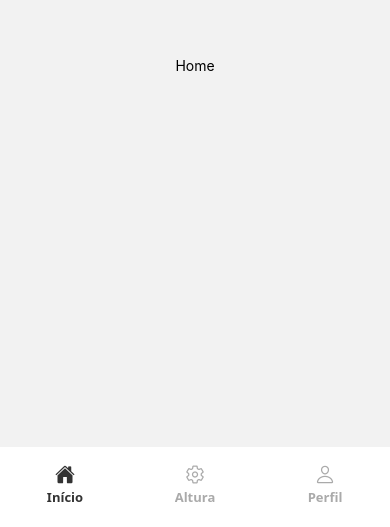
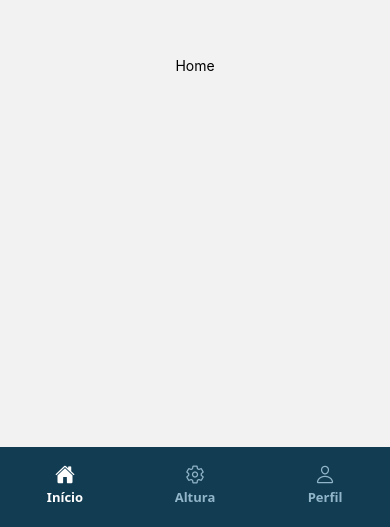
Before and after one commit to RafaelFLopes/app_eyetruck, a React Native app: screen /Home in a window 390 px wide. Shown: the part 317-844 px from the top of the page. Built offline with nearby package versions, Linux system fonts and the light colour scheme.

Commit message:
trocando a cor do menu de navegação

```diff
--- a/src/Tabs.tsx
+++ b/src/Tabs.tsx
@@ -14,10 +14,10 @@ export default function Tabs() {
       <Tab.Navigator
         screenOptions={({ route }) => ({
           headerShown: false,
-          tabBarActiveTintColor: '#333',
-          tabBarInactiveTintColor: '#aaa',
+          tabBarActiveTintColor: '#ffffff',
+          tabBarInactiveTintColor: '#91b5c9ff',
           tabBarStyle: {
-            backgroundColor: '#fff',
+            backgroundColor: '#123c52',
             borderTopWidth: 0,
             elevation: 0,
             height: 80,
```
